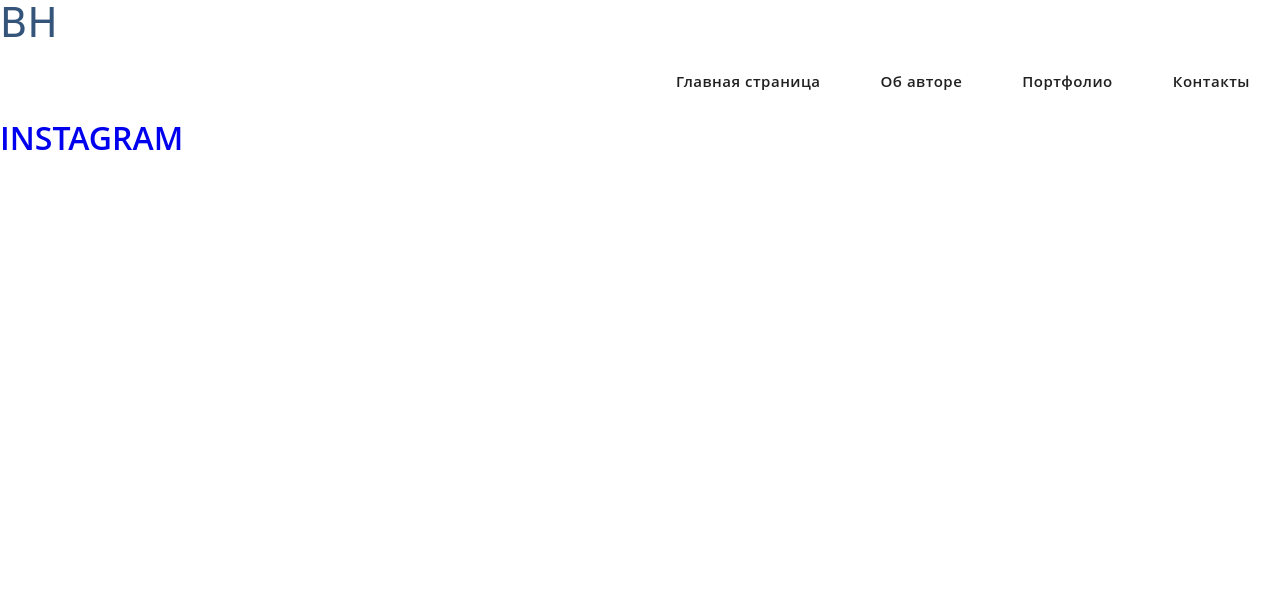
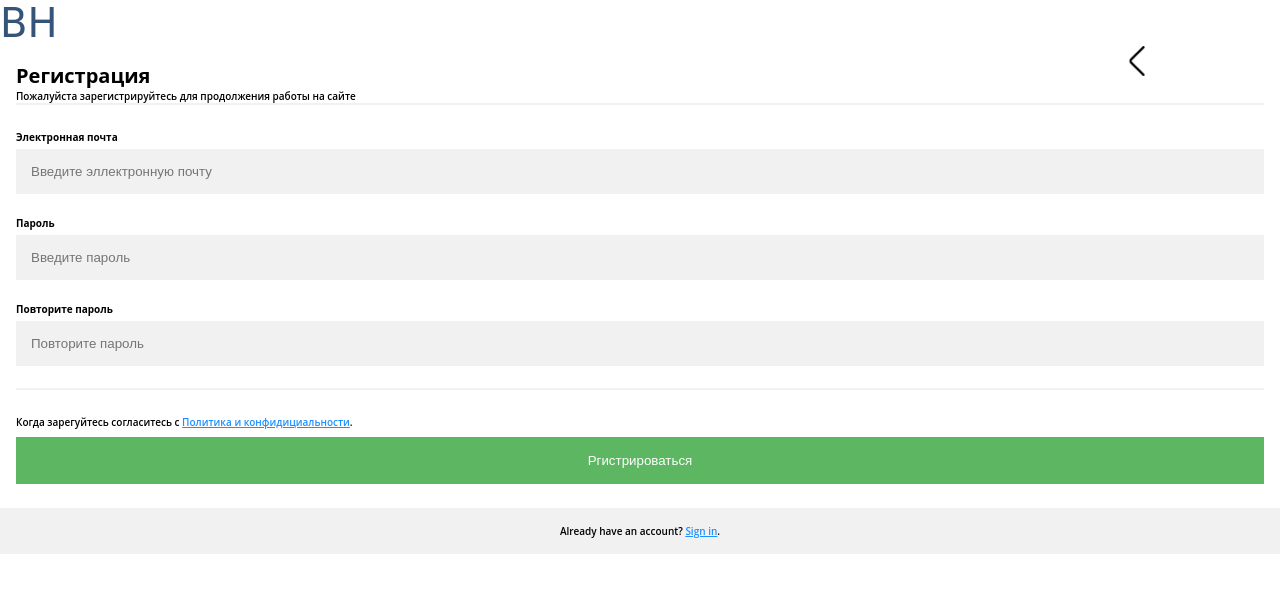
Before and after one commit to BOENKOMAT/-i-, a plain HTML site: page index2.html in a window 1280 px wide. Drawn offline with Linux system fonts and the light colour scheme; a web font is replaced by a local one.

Commit message:
Add files via upload

```diff
--- a/index2.html
+++ b/index2.html
@@ -8,15 +8,36 @@
 </head>
 <body>
 	<div class="logo">BH</div>
-			<nav class="topnav">
-				<a href="index.html" class="nav-link">Главная страница</a>
-				<a href="second.html" class="nav-link">Об авторе</a>
-				<a href="#" class="nav-link">Портфолио</a>
-				<a href="#" class="nav-link">Контакты</a>
-	</nav>
+			<div class="back">
+				<a href="index.html">
+					<img src="img/back.png">
+				</a>
+			</div>
+
+    	<form action="action_page.php">
+  <div class="container">
+    <h1>Регистрация</h1>
+    <p>Пожалуйста зарегистрируйтесь для продолжения работы на сайте</p>
+    <hr>
+
+    <label for="email"><b>Электронная почта</b></label>
+    <input type="text" placeholder="Введите эллектронную почту" name="email" required>
+
+    <label for="psw"><b>Пароль</b></label>
+    <input type="password" placeholder="Введите пароль" name="psw" required>
+
+    <label for="psw-repeat"><b>Повторите пароль</b></label>
+    <input type="password" placeholder="Повторите пароль" name="psw-repeat" required>
+    <hr>
+
+    <p>Когда зарегуйтесь согласитесь с <a href="#">Политика и конфидициальности</a>.</p>
+    <button type="submit" class="registerbtn">Ргистрироваться</button>
+  </div>
+
+  <div class="container signin">
+    <p>Already have an account? <a href="#">Sign in</a>.</p>
+  </div>
+</form>
 </div>
-	<div class="instagram">
-		<a href="https://www.instagram.com/egor_ivashenko227/?hl=ru">INSTAGRAM</a>
-	</div>
 </body>
 </html>
--- a/style.css
+++ b/style.css
@@ -14,7 +14,6 @@
     font-weight: 600;
     overflow-x: hidden;
 }
-
 
 
 .nav-wrapper {
@@ -36,12 +35,13 @@
     background-color: white;*/
     align-items: center;
 }
+
 .nav-link {
     text-decoration: none;
     color: #212121;
     /*display: inline-block;*/
     font-size: 1.5rem;
-	letter-spacing: 0.5px;
+    letter-spacing: 1px;
     margin: 15px;
     padding: 10px 15px;
     transition: 0.3s ease-in;
@@ -62,15 +62,16 @@
 .nav-link:hover {
     background-color: #34547A;
     color: white;
+    border-radius: 20px;
 }
 
 .first-screen {
-	display: inline-flex;
     width: 100%;
-	height: 750px;
     background-color: #FFFFFF;
-	left: 50%;
-	margin: 10% 20% 0 20%;
+    margin: 110px auto;
+    max-width: 1200px;
+    display: flex;
+    justify-content: space-around;
 }
 
 .first-screen img {
@@ -95,8 +96,8 @@
 
     color: #000000;
 }
+
 p.disain {
- 	width: 40%;
     height: 40%;
 
     font-family: Roboto;
@@ -110,7 +111,7 @@
 
 div.project {
     width: 100%;
-	height: 20%;
+    height: 40%;
     background-color: #34547A;
     justify-content: space-between;
     display: flex;
@@ -118,23 +119,22 @@
 }
 
 .project5 {
-	margin: auto;
     max-width: 1200px;
     background-color: #34547A;
     width: 100%;
     margin: 0px 50px 0px 50px;
+    display: flex;
+    align-items: center;
 }
 
 .project1 {
     display: inline-flex;
-	/* p */
-
-	font-family: Roboto;
+    font-family: 'Roboto';
     font-style: normal;
     font-weight: normal;
     font-size: 16px;
     line-height: 26px;
-	margin: 10%;
+    margin: 0 40px;
     color: #FFFFFF;
 }
 
@@ -169,8 +169,8 @@
 }
 
 div.project img {
-	width: 12.5%;
-	height: 40%;
+    width: 40px;
+    height: 40px;
 }
 
 div.ingalery1 {
@@ -185,8 +185,8 @@
     height: 37.5%;
     justify-content: space-between;
     display: inline-flex;
-	float: left;
 }
+
 div.galery {
     width: 100%;
     max-width: 1200px;
@@ -249,15 +249,17 @@
     background-size: cover;
 }
 
-.galery:hover  .w {
+.galery:hover .w {
     opacity: .5;
 }
 
-.galery:hover  .w:hover {
+.galery:hover .w:hover {
     opacity: 1;
 }
 
-* {box-sizing: border-box}
+* {
+    box-sizing: border-box
+}
 
 /* Add padding to containers */
 .container {
@@ -298,7 +300,7 @@
 }
 
 .registerbtn:hover {
-  opacity:1;
+    opacity: 1;
 }
 
 /* Add a blue text color to links */
@@ -335,11 +337,21 @@
 }
 
 .microsoft {
-	display: inline;
-	height: 30%;
     background-color: #FFFFFF;
-	display: inline-block;
-	justify-content: space-between;
+    display: flex;
+    margin: 0 auto 50px;
+    justify-content: center;
+    background-color: #34547A;
+    padding: 24px;
+}
+
+.microsoft-title {
+    color: white;
+    display: block;
+    text-align: center;
+    background-color: #34547A;
+    padding: 10px;
+    margin-top: 50px;
 }
 
 div.microsoft img {
@@ -348,9 +360,11 @@
     margin: 0px 50px 0px 50px;
     display: inline;
 }
+
 .hamburger-menu {
     display: none;
 }
+
 #menu__toggle {
     opacity: 0;
 }
@@ -358,14 +372,17 @@
 #menu__toggle:checked ~ .menu__btn > span {
     transform: rotate(45deg);
 }
+
 #menu__toggle:checked ~ .menu__btn > span::before {
     top: 0;
     transform: rotate(0);
 }
+
 #menu__toggle:checked ~ .menu__btn > span::after {
     top: 0;
     transform: rotate(90deg);
 }
+
 #menu__toggle:checked ~ .menu__box {
     visibility: visible;
     left: 0;
@@ -398,10 +415,12 @@
 
     transition-duration: .25s;
 }
+
 .menu__btn > span::before {
     content: '';
     top: -8px;
 }
+
 .menu__btn > span::after {
     content: '';
     top: 8px;
@@ -442,6 +461,7 @@
 
     transition-duration: .25s;
 }
+
 .menu__item:hover {
     background-color: #CFD8DC;
 }
@@ -506,6 +526,7 @@
 }
 }*/
 
+
 @media all and (max-width: 1150px) {
     .nav-link {
         display: none;
@@ -524,7 +545,61 @@
         justify-content: space-between;
         margin: 0px 100px 0px 300px !important;
     }
+
     .hamburger-menu {
         display: block;
     }
+
+    .container {
+        display: none;
     }
+
+    .first-screen {
+        display: inline-flex;
+        width: 100%;
+        height: 750px;
+        background-color: #FFFFFF;
+        left: 50%;
+        margin: 5% auto;
+    }
+
+    div.project span {
+        margin: auto;
+        max-width: 1200px;
+        background-color: #34547A;
+        width: 100%;
+        margin: auto;
+    }
+
+    p.disain {
+        height: 40%;
+
+        font-family: Roboto;
+        font-style: normal;
+        font-weight: normal;
+        font-size: 16px;
+        line-height: 26px;
+
+        color: #727272;
+    }
+
+    div.project {
+        width: 100%;
+        height: 350px;
+        background-color: #34547A;
+        justify-content: space-between;
+        display: flex;
+        background-size: cover;
+    }
+
+    .first-screen {
+        display: inline-flex;
+        width: 100%;
+        height: 400px;
+        background-color: #FFFFFF;
+        left: 50%;
+        margin: 10% 20% 0 10%;
+    }
+}
+
+}
--- a/style2.css
+++ b/style2.css
@@ -12,36 +12,9 @@
 	font-size: 10px;
 	font-family: 'Open Sans', sans-serif;
 	font-weight: 600;
-}
-.nav-wrapper {
-	height: 100px;
-	display: flex;
-	padding: 0 100px;
-	/*position: absolute;*/
-	width: 100%;
-	align-items: center;
-	justify-content: space-between;
+	overflow-x: hidden;
 }
 
-.topnav {
-	display: flex;
-	justify-content: flex-end;
-	/*width: 97.5%;
-	margin: auto;*/
-	/*max-width: 1200px;
-	background-color: white;*/
-	align-items: center;
-}
-.nav-link {
-	text-decoration: none;
-	color: #212121;
-	/*display: inline-block;*/
-	font-size: 1.5rem;
-	letter-spacing: 0.5px;
-	margin: 15px;
-	padding: 10px 15px;
-	transition: 0.3s ease-in;
-}
 
 /*.nav-link + .nav-link, .nav-link:first-child {
 	margin: 3%;
@@ -53,32 +26,81 @@
 	font-family: 'Revalia', cursive;
 	width: 150px;
 	color: #34547A;
+	top: 200px;
 }
 
-.nav-link:hover {
-	background-color: #34547A;
-	color: white;
+	div.back a {
+		right: 10%;
+		top: 10%;
+		float: right;
+		margin: 0 10% 0 10%;
+	}
+
+	img {
+		width: 30px;
+		height: 30px;
+	}
+
+.container {
+  padding: 16px;
 }
 
-div.instargram {
-	position: absolute;
-	width: 50%;
-	height: 50%;
-	right: 50%;
-	bottom: 50%;
+
+/* Full-width input fields */
+input[type=text], input[type=password] {
+  width: 100%;
+  padding: 15px;
+  margin: 5px 0 22px 0;
+  display: inline-block;
+  border: none;
+  background: #f1f1f1;
 }
 
-div.instagram img {
-
-	width: 50%;
-	height: 50%;
-	right: 50%;
-	bottom: 50%;
+input[type=text]:focus, input[type=password]:focus {
+  background-color: #ddd;
+  outline: none;
 }
 
-div.instagram a {
-	text-decoration: none;
-	font-style: normal;
-	font-size: 32px;
-	font-weight: 32px;
+/* Overwrite default styles of hr */
+hr {
+  border: 1px solid #f1f1f1;
+  margin-bottom: 25px;
 }
+
+/* Set a style for the submit/register button */
+.registerbtn {
+  background-color: #4CAF50;
+  color: white;
+  padding: 16px 20px;
+  margin: 8px 0;
+  border: none;
+  cursor: pointer;
+  width: 100%;
+  opacity: 0.9;
+}
+
+.registerbtn:hover {
+  opacity:1;
+}
+
+/* Add a blue text color to links */
+a {
+  color: dodgerblue;
+}
+
+/* Set a grey background color and center the text of the "sign in" section */
+.signin {
+  background-color: #f1f1f1;
+  text-align: center;
+}
+
+
+
+@media all and (max-width: 1150px){
+	.nav-link {
+		display: none;
+	}
+	.hamburger-menu {
+		display: block;
+	}
+}
```
Also changed, not shown: index.html (+18 -13 lines), main.css (+9 -1 lines), second.html (+5 -5 lines), img/back.png (added), img/vk.png (added). Lines whose indentation alone changed are shown as unchanged.
